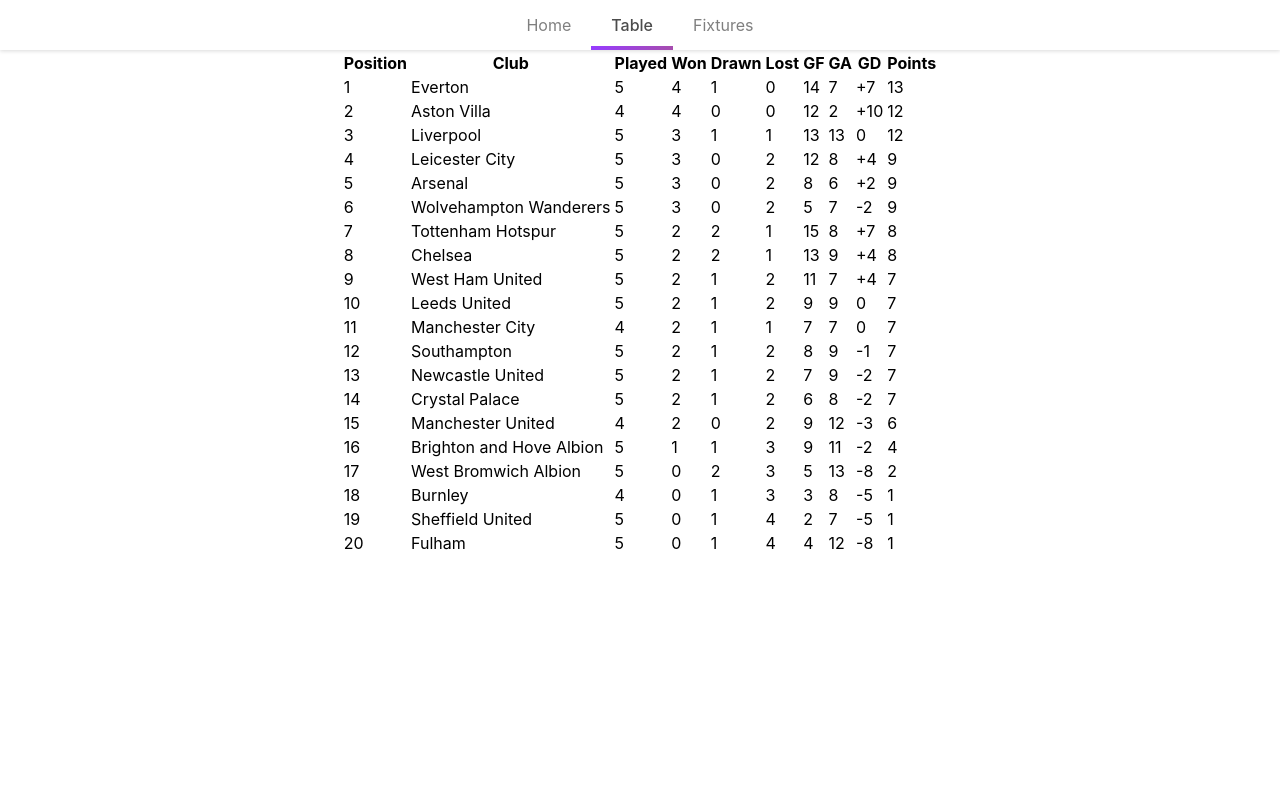
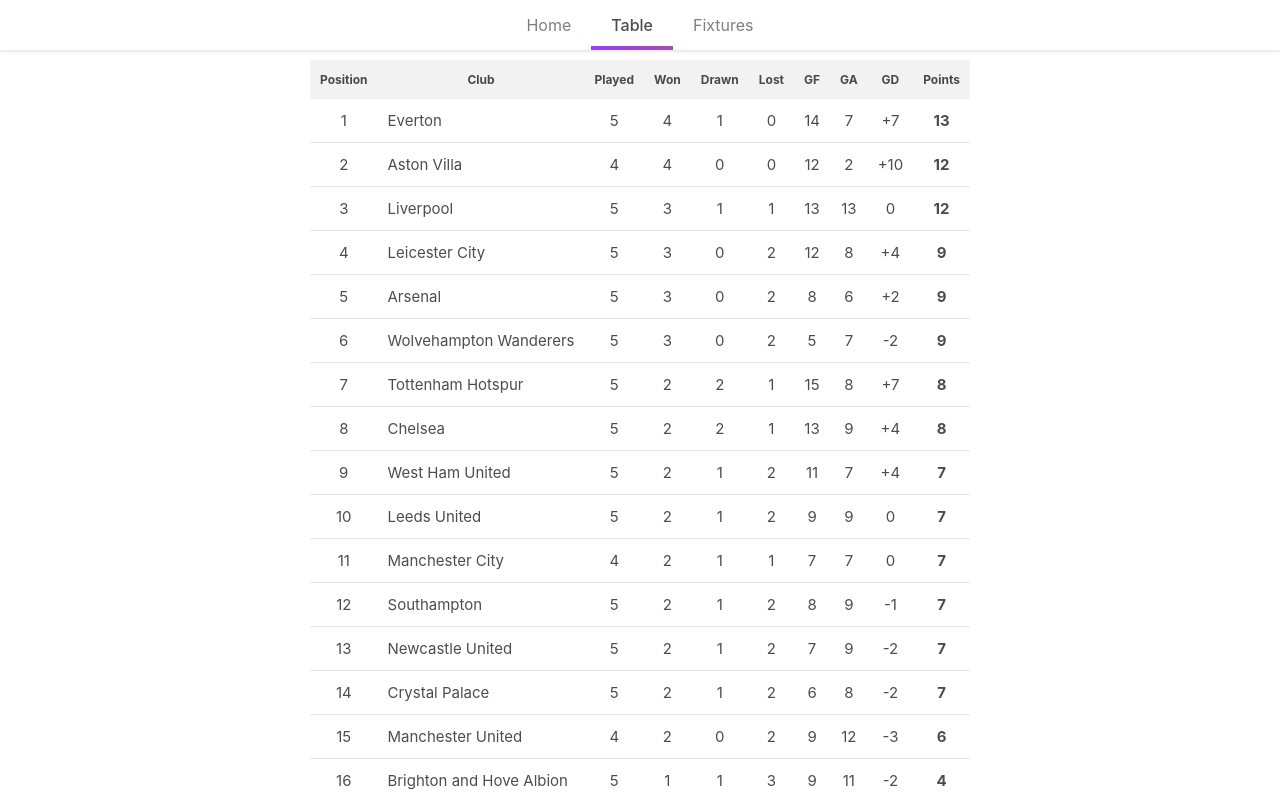
Before and after one commit to pramoch/football, a React (Create React App) app: page /table in a window 1280 px wide. Shown: the top 800 px of the page. Built offline with nearby package versions, Linux system fonts and the light colour scheme.

Commit message:
Update style of table

```diff
--- a/src/components/NavBar/NavBar.scss
+++ b/src/components/NavBar/NavBar.scss
@@ -3,6 +3,7 @@
   justify-content: center;
   box-shadow: 0 1px 4px 0 rgba(0,0,0,0.15);
   width: 100%;
+  margin-bottom: 10px;
 
   a {
     color: rgba(0,0,0,0.5);
--- a/src/components/Table/Table.js
+++ b/src/components/Table/Table.js
@@ -1,5 +1,5 @@
 import React from 'react';
-import styles from './Table.module.css';
+import './Table.scss';
 
 const Table = () => {
 
@@ -247,7 +247,7 @@
   ]
 
   return (
-    <div className={styles.wrapper}>
+    <div className="wrapper">
       <table>
         <thead>
           <tr>
@@ -268,16 +268,16 @@
             data.map((team, index) => {
               return (
                 <tr>
-                  <td>{team.position}</td>
+                  <td className="center">{team.position}</td>
                   <td>{team.club}</td>
-                  <td>{team.played}</td>
-                  <td>{team.won}</td>
-                  <td>{team.drawn}</td>
-                  <td>{team.lost}</td>
-                  <td>{team.gf}</td>
-                  <td>{team.ga}</td>
-                  <td>{team.gd}</td>
-                  <td>{team.points}</td>
+                  <td className="center">{team.played}</td>
+                  <td className="center">{team.won}</td>
+                  <td className="center">{team.drawn}</td>
+                  <td className="center">{team.lost}</td>
+                  <td className="center">{team.gf}</td>
+                  <td className="center">{team.ga}</td>
+                  <td className="center">{team.gd}</td>
+                  <td className="center bold">{team.points}</td>
                 </tr>
               )
             })
--- a/src/components/Table/Table.module.css
+++ /dev/null
@@ -1,7 +0,0 @@
-.wrapper {
-  max-width: 1024px;
-}
-
-table {
-  width: 100%;
-}
--- /dev/null
+++ b/src/components/Table/Table.scss
@@ -0,0 +1,39 @@
+.wrapper {
+  max-width: 1024px;
+}
+
+table {
+  width: 100%;
+  color: rgba(0,0,0,0.7);
+  border-collapse:collapse;
+
+  thead {
+    th {
+      font-weight: bold;
+      font-size: 12px;
+      background-color: rgba(0,0,0,0.05);
+    }
+  }
+
+  tbody {
+    tr {
+      border-bottom: 1px solid rgba(0,0,0,0.1);
+
+      td {
+        font-size: 15px;
+      }
+    }
+  }
+
+  th, td {
+    padding: 12px 10px;
+  }
+
+  .center {
+    text-align: center;
+  }
+
+  .bold {
+    font-weight: bold;
+  }
+}
```
